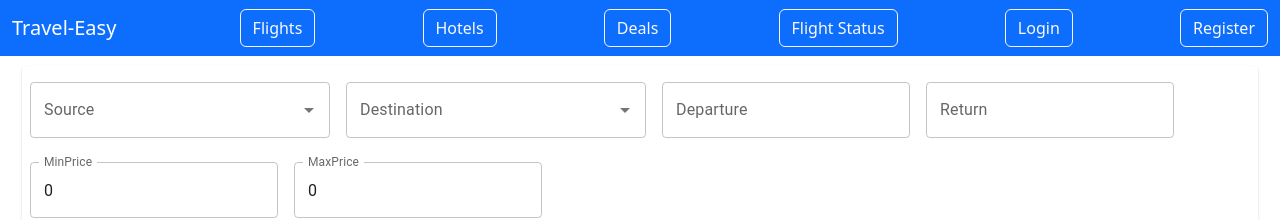
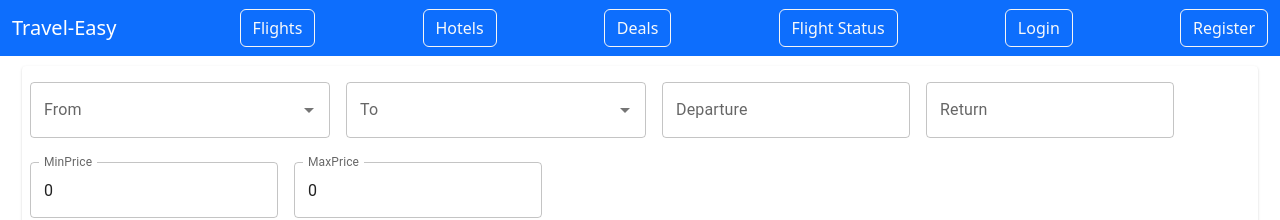
Before and after one commit to aoc38/Travel-Easy-frontend, a React (Create React App) app: page /SearchDeals in a window 1280 px wide. Shown: the top 220 px of the page. Built offline with nearby package versions, Linux system fonts and the light colour scheme; what axios-oauth-client would draw is missing.

Commit message:
Deals Updated

```diff
--- a/src/Components/Deals/SearchDeals.js
+++ b/src/Components/Deals/SearchDeals.js
@@ -161,8 +161,8 @@ function SearchDeal() {
                       input={fromLocations}
                       onInputChange={searchSourceLocations}
                       onChange={onSourceSelected}
-                      label="Source"
-                      className="mt-2"
+                      label="From"
+                      className=""
                     />
                   </div>
                   <div className="p-2 mt-2">
@@ -171,7 +171,7 @@ function SearchDeal() {
                       input={toLocations}
                       onInputChange={searchDestinationLocations}
                       onChange={onDestinationSelected}
-                      label="Destination"
+                      label="To"
                       className="mt-2"
                     />
                   </div>
@@ -236,11 +236,11 @@ function SearchDeal() {
         <div className="col-md-12 mt-3">
           {showList ? (
             <div>
-              <SelectDropdown
+             <SelectDropdown
                 label="Sort By"
                 value={getFilterStrategies()}
                 onChange={onFilterSelected}
-              />
+          />
               <DealsList deals={deals} />
             </div>
           ) : (
--- a/src/Components/Deals/dealslist.js
+++ b/src/Components/Deals/dealslist.js
@@ -5,6 +5,7 @@ import { Link } from "react-router-dom";
 import { parse } from 'tinyduration';
 import "../Flights/flightlist.css";
 import { getDeals, getAirports, getFilterStrategies } from "./deals-service";
+import SelectDropdown from "../Common/dropdown";
 
 function DealsList(props) {
 
```
